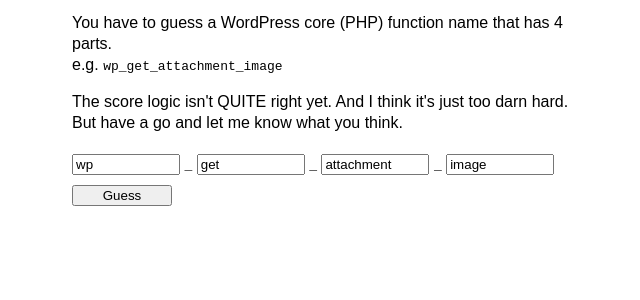
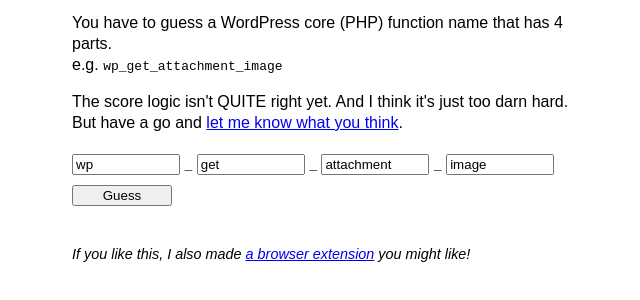
Before and after one commit to rosswintle/wordlepress, a website: page index.html in a window 1280 px wide. Shown: the part 172-472 px from the top of the page, without its empty margins (318-958 px from the left). Drawn offline with nearby package versions, Linux system fonts and the light colour scheme.

Commit message:
Add links and sponsor

```diff
--- a/index.html
+++ b/index.html
@@ -45,6 +45,11 @@
             width: 100px;
             margin-top: 5px;
         }
+        .sponsor {
+            margin-top: 40px;
+            font-size: 0.9rem;
+            font-style: italic;
+        }
     </style>
 </head>
 
@@ -54,7 +59,7 @@
         <p>Stupid <em>very early</em> prototype: This is a Wordle-type game. It gives you a new random puzzle on page reload.</p>
         <p>You have to guess a WordPress core (PHP) function name that has 4 parts.<br>
         e.g. <code>wp_get_attachment_image</code></br>
-        <p>The score logic isn't QUITE right yet. And I think it's just too darn hard. But have a go and let me know what you think.</p>
+        <p>The score logic isn't QUITE right yet. And I think it's just too darn hard. But have a go and <a href="https://twitter.com/magicroundabout">let me know what you think</a>.</p>
 
         <div class="guesses">
         <template x-for="guess in $store.state.guesses">
@@ -74,6 +79,9 @@
         <code>_</code> <input id="part3" type="text" value="image" name="part3" autocomplete="off" autocorrect="off" autocapitalize="off" spellcheck="false">
         <button @click.prevent="processGuess">Guess</button>
     </form>
+
+    <div class="sponsor">
+        If you like this, I also made <a href="https://turbo-admin.com">a browser extension</a> you might like!
     </div>
     <script src="https://unpkg.com/alpinejs" defer></script>
     <script src="funcs.js"></script>
```
